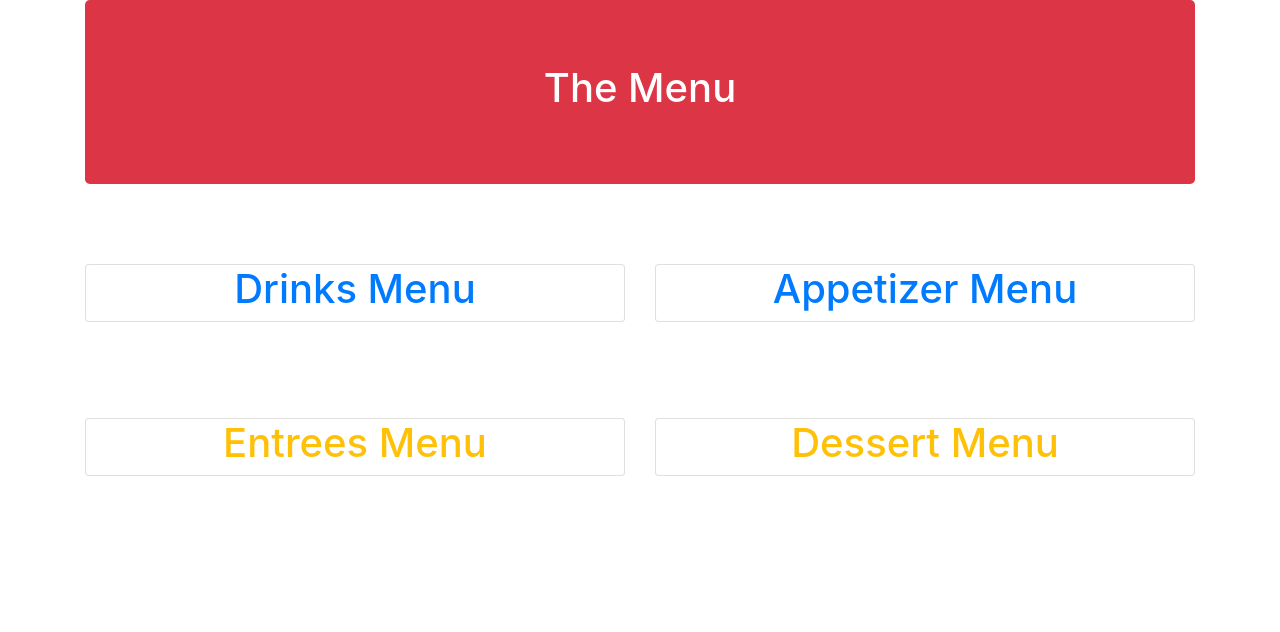
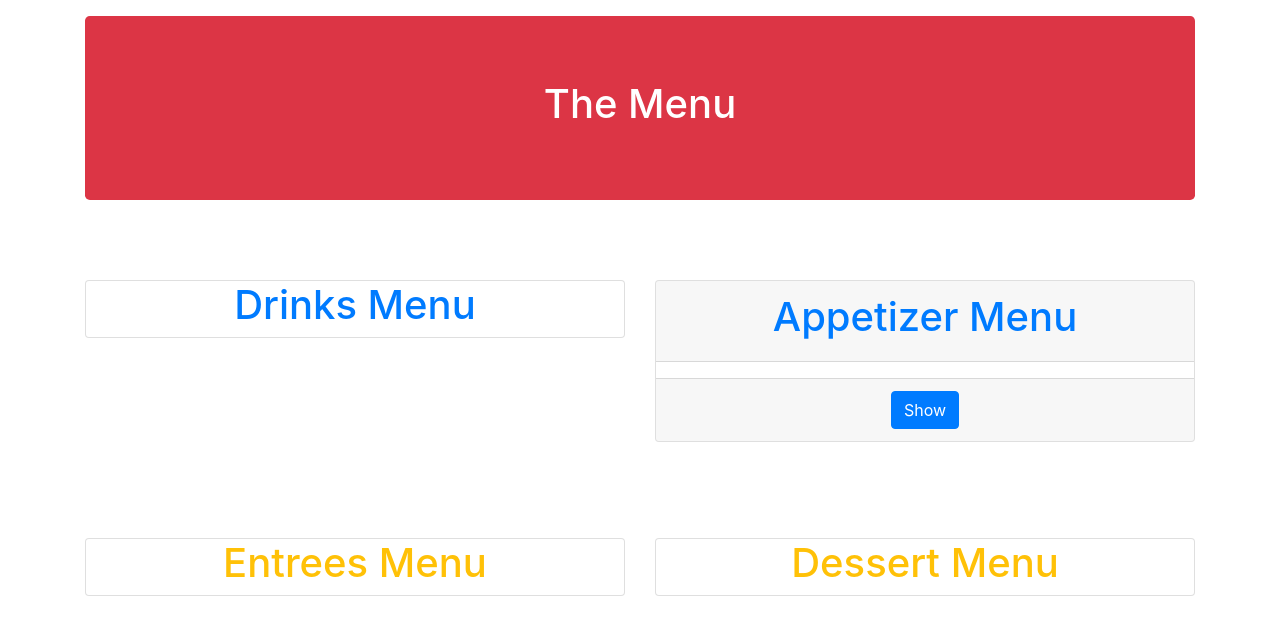
Before and after one commit to precto1285/React-menu, a React (Create React App) app in the folder react-menu/: page / in a window 1280 px wide. Shown: the top 632 px of the page. Built offline with nearby package versions, Linux system fonts and the light colour scheme.

Commit message:
set Appetizer Menu

```diff
--- a/react-menu/src/App.js
+++ b/react-menu/src/App.js
@@ -19,7 +19,7 @@ class App extends Component {
         <div className="container">
           <Row>
             <Col>
-              <Jumbotron className="bg-danger">
+              <Jumbotron className="bg-danger mt-3">
                 <h1 className="text-center text-white">
                   The Menu
                 </h1>
--- a/react-menu/src/MenuOptions/Appetizer.js
+++ b/react-menu/src/MenuOptions/Appetizer.js
@@ -1,10 +1,36 @@
-import React from 'react';
+import React, { useState } from 'react';
+import { Card } from 'reactstrap';
+const Appetizer = props => {
+  const [appz, appzSet] = useState({
+    appetizers: ['Chicharon Bulaklak', 'Fish & Squid Balls', 'Lumpiang Shanghai'],
+    showList: false
+  })
 
-const Appetizer = props => {
+  const clickHandler = (e) => {
+    appzSet({
+      appetizers: ['Chicharon Bulaklak', 'Fish & Squid Balls', 'Lumpiang Shanghai'], showList: true
+    })
+  }
+
   return (
-    <div className='card my-5'>
-      <h1>{props.title}</h1>
-    </div>
+    <Card className='my-5'>
+      <div className='card-header'>
+        <h1>{props.title}</h1>
+      </div>
+      <div className="card-body p-2">
+        {
+          appz.showList ?
+            <ul>
+              <li>{appz.appetizers[0]}</li>
+              <li>{appz.appetizers[1]}</li>
+              <li>{appz.appetizers[2]}</li>
+            </ul> : null
+        }
+      </div>
+      <div className="card-footer">
+        <button onClick={clickHandler} className="btn btn-primary">Show</button>
+      </div>
+    </Card>
   )
 }
 
```
